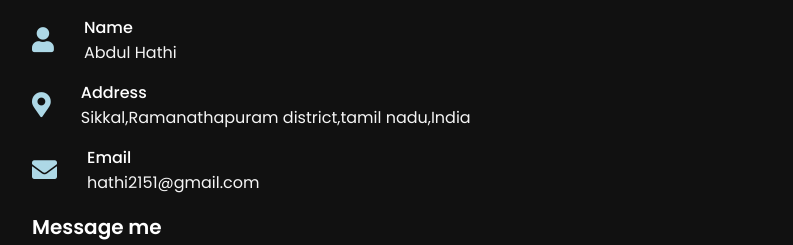
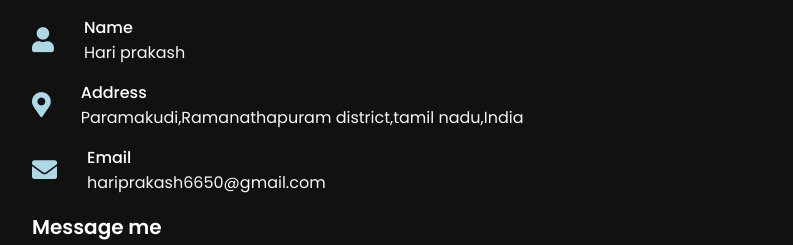
Before and after one commit to Hariprakash-46/Hari, a plain HTML site: page index.html in a window 1280 px wide. Shown: the part 3170-3415 px from the top of the page, without its empty margins (48-841 px from the left). Drawn offline with nearby package versions, Linux system fonts and the light colour scheme.

Commit message:
Update index.html

```diff
--- a/index.html
+++ b/index.html
@@ -202,21 +202,21 @@
                             <i class="fas fa-user"></i>
                             <div class="info">
                                 <div class="head">Name</div>
-                                <div class="sub-title">Abdul Hathi</div>
+                                <div class="sub-title">Hari prakash</div>
                             </div>
                         </div>
                         <div class="row">
                             <i class="fas fa-map-marker-alt"></i>
                             <div class="info">
                                 <div class="head">Address</div>
-                                <div class="sub-title">Sikkal,Ramanathapuram district,tamil nadu,India</div>
+                                <div class="sub-title">Paramakudi,Ramanathapuram district,tamil nadu,India</div>
                             </div>
                         </div>
                         <div class="row">
                             <i class="fas fa-envelope"></i>
                             <div class="info">
                                 <div class="head">Email</div>
-                            <div class="sub-title">hathi2151@gmail.com</div>                            </div>
+                            <div class="sub-title">hariprakash6650@gmail.com</div>                            </div>
                         </div>
                     </div>
                 </div>
```
